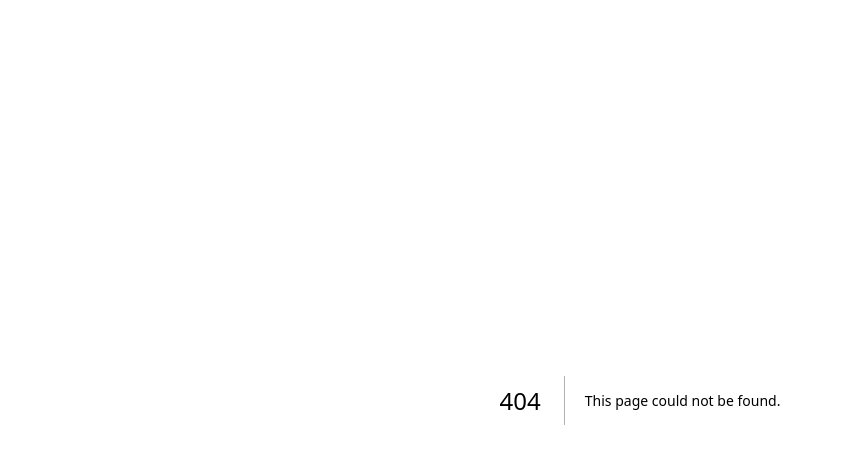
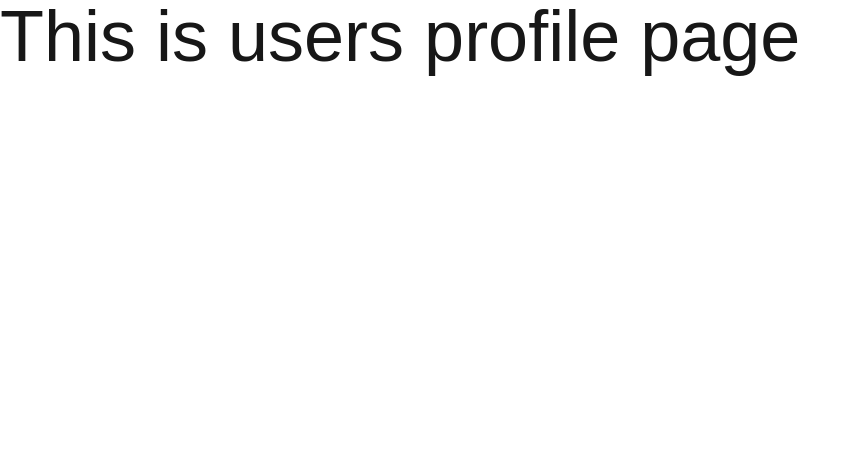
Before and after one commit to shakilkhan95/my-next-app-3, a Next.js app: page /user/profile in a window 1280 px wide. Before the commit this address had no page. Shown: the top 464 px of the page, without its empty margins (0-860 px from the left). Built offline with nearby package versions, Linux system fonts and the light colour scheme.

Commit message:
revised page routing in next js

```diff
--- /dev/null
+++ b/src/app/about/page.jsx
@@ -0,0 +1,11 @@
+import React from 'react';
+
+const AboutPage = () => {
+    return (
+        <div>
+            <h1 className='text-7xl'>This is about page</h1>
+        </div>
+    );
+};
+
+export default AboutPage;
--- /dev/null
+++ b/src/app/user/page.jsx
@@ -0,0 +1,11 @@
+
+
+const UserPage = () => {
+    return (
+        <div>
+            <h1 className='text-7xl'>Hello Users</h1>
+        </div>
+    );
+};
+
+export default UserPage;
--- /dev/null
+++ b/src/app/user/profile/page.jsx
@@ -0,0 +1,11 @@
+
+
+const ProfilePage = () => {
+    return (
+        <div>
+            <h1 className='text-7xl'>This is users profile page</h1>
+        </div>
+    );
+};
+
+export default ProfilePage;
```
